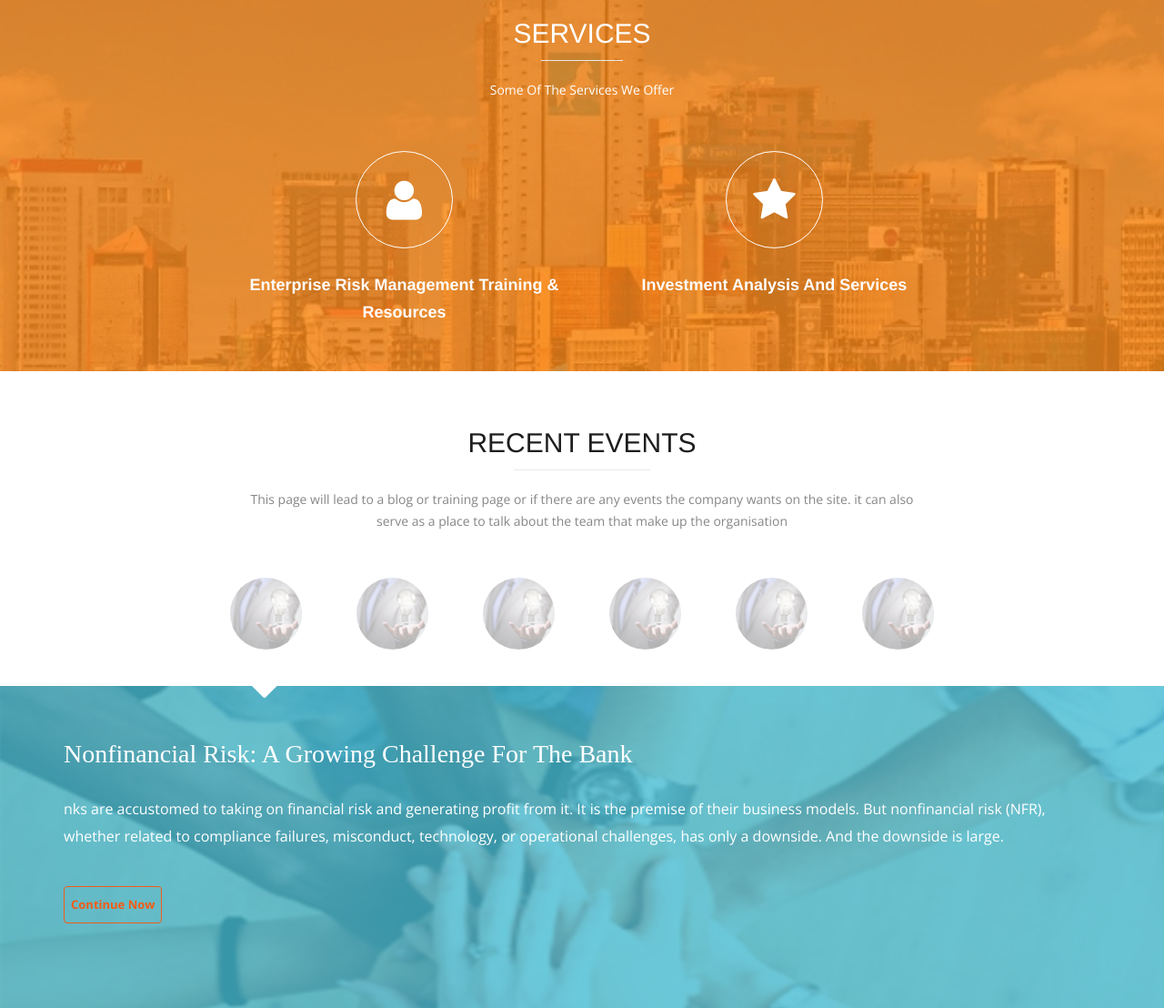
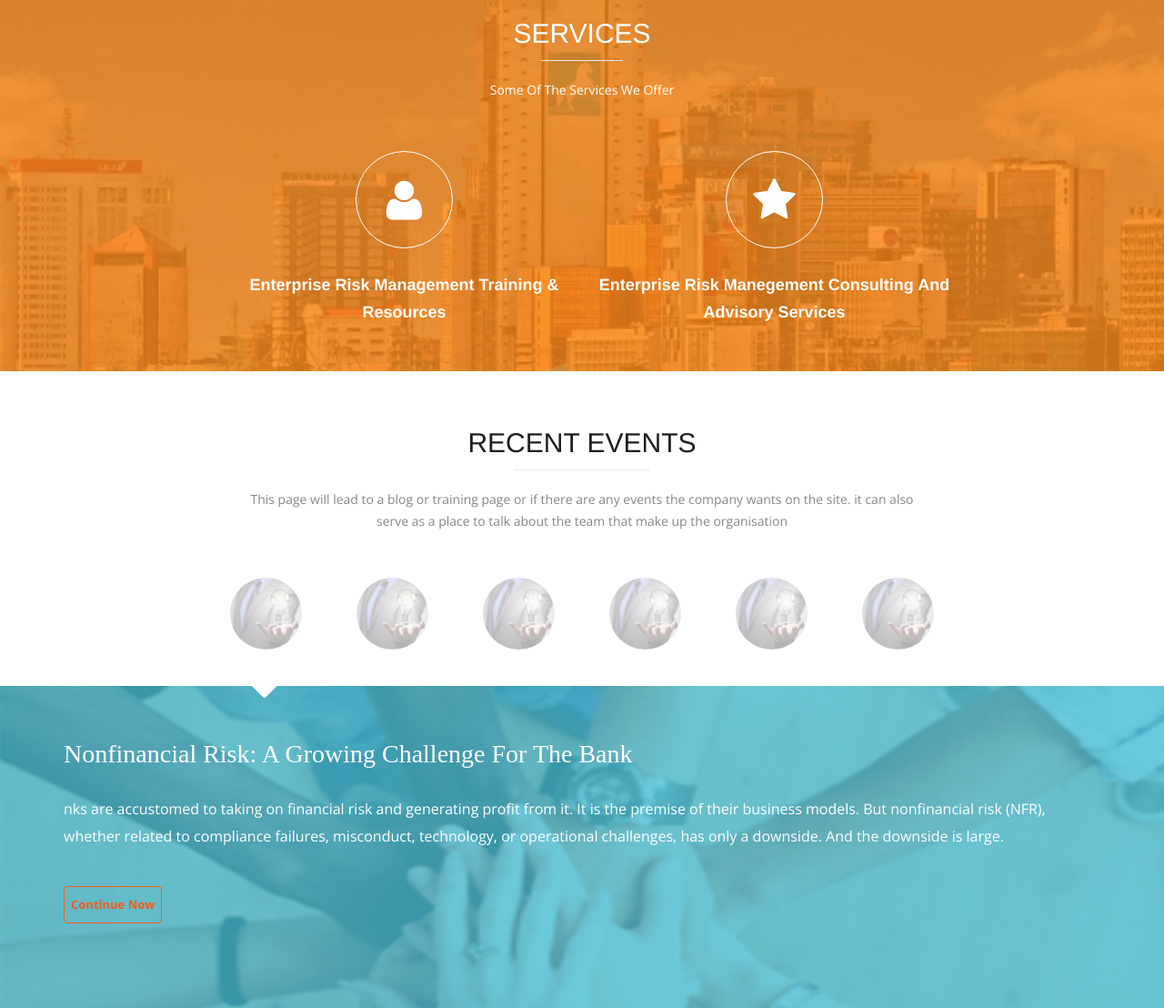
Before and after one commit to lasalvy1/mcbrmcir, a plain HTML site: page index.html in a window 1280 px wide. Shown: the part 1340-2448 px from the top of the page at 91% size. Drawn offline with nearby package versions, Linux system fonts and the light colour scheme; a script that the page names is missing; a web font is replaced by a local one.

Commit message:
Update index.html

```diff
--- a/index.html
+++ b/index.html
@@ -376,7 +376,7 @@ Navigation
 
 
         <div class="service right"> <span class="icon-star"></span>
-          <h3>Investment Analysis and Services</h3>
+          <h3>Enterprise Risk Manegement Consulting and Advisory Services</h3>
          <!-- <ul>
             <li>Ideation & Conceptualization</li>
             <li>Creative & Art Direction</li>
```
